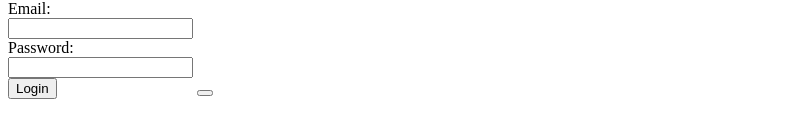
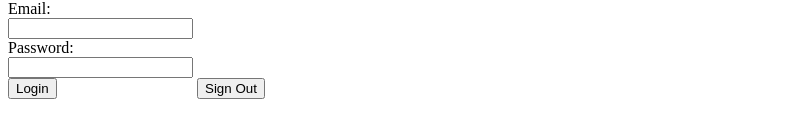
Before and after one commit to ericosheacork/thirdYearProject, a plain HTML site: page Website/webwork/public/doctor.html in a window 1280 px wide. Shown: the part 332-470 px from the top of the page, without its empty margins (0-808 px from the left). Drawn offline with Linux system fonts and the light colour scheme; no server answers.

Commit message:
debugging the sign out button

```diff
--- a/Website/webwork/public/doctor.html
+++ b/Website/webwork/public/doctor.html
@@ -27,7 +27,7 @@
       <input type="text" id="login_password"><br>
       <button id="login_btn">Login</button>
     </form>
-    <button id="signout_btn" class="hide"></button>
+    <button id="signout_btn">Sign Out</button>
     <script src="https://www.gstatic.com/firebasejs/7.4.0/firebase-app.js"></script>
     <script src="https://www.gstatic.com/firebasejs/7.4.0/firebase-analytics.js"></script>
     <script src="https://www.gstatic.com/firebasejs/7.4.0/firebase-auth.js"></script>
```
